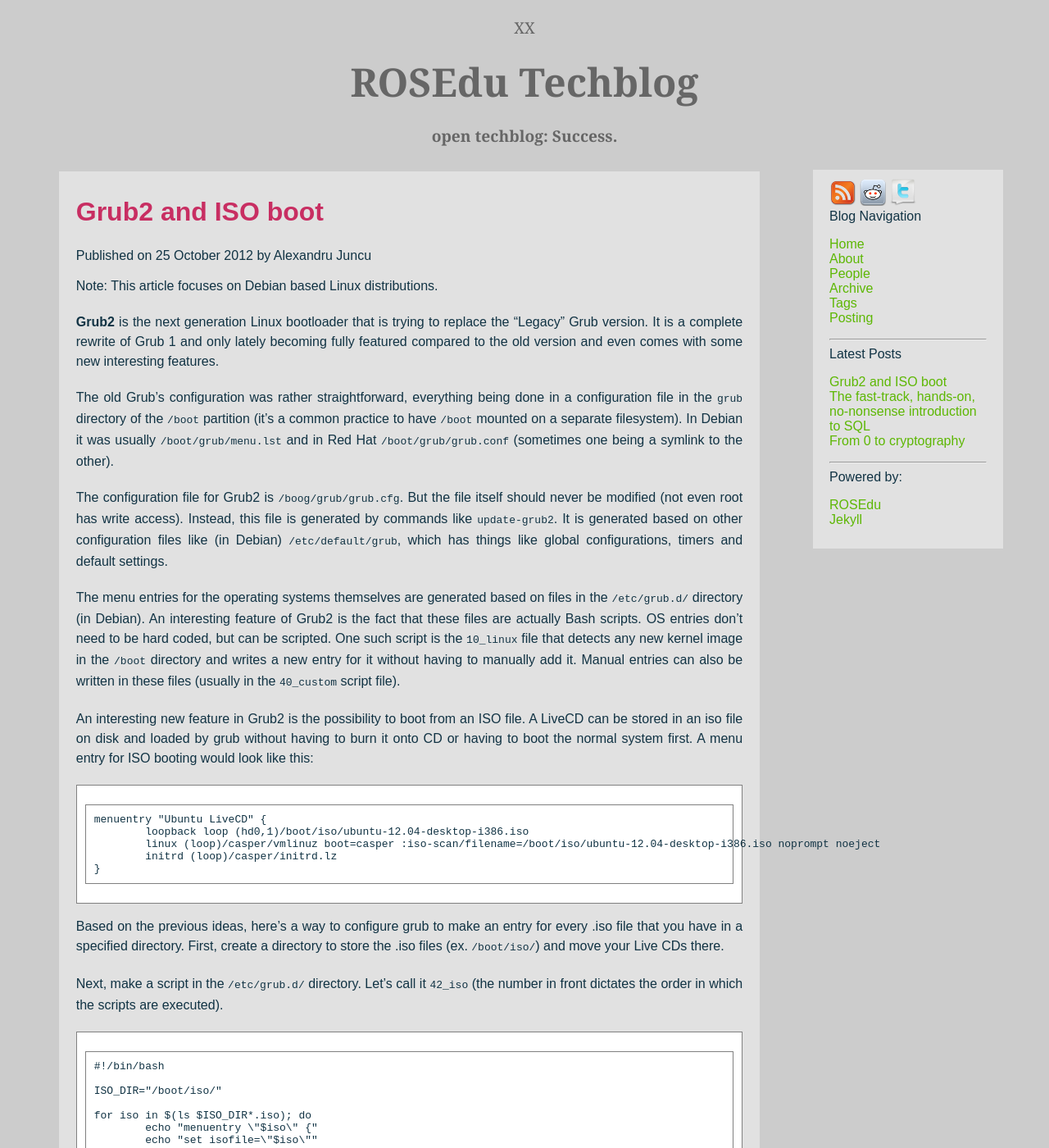
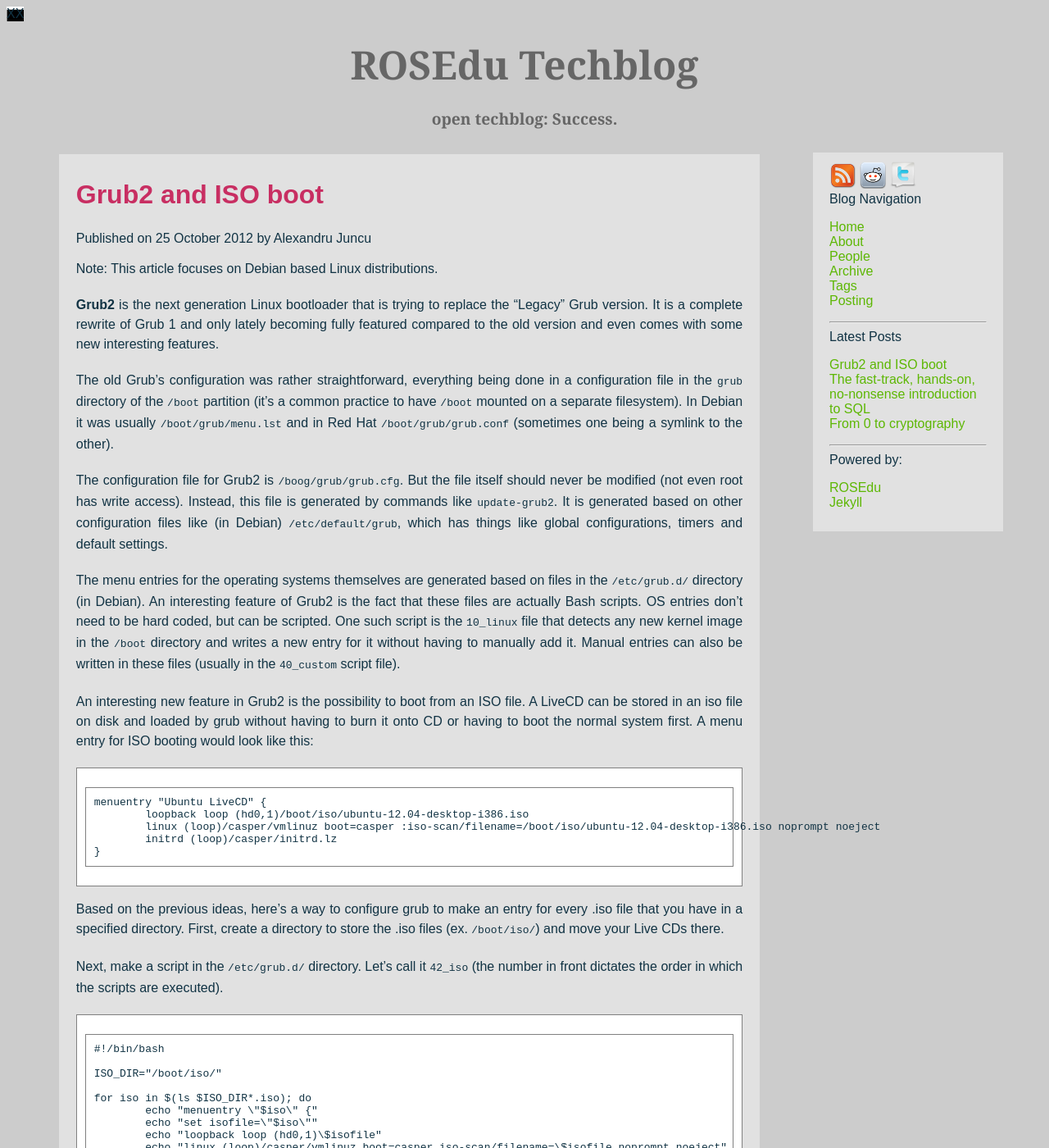
Before and after one commit to rosedu/techblog, a Jekyll site: the page built from index.html, in a window 1280 px wide and 1400 px high. Shown: the whole window at 82% size. Built offline with Jekyll 4.4.1, drawn with Linux system fonts in a browser that asks for light colours; comment, search, counter and statistics services are not loaded.

Commit message:
Second attempt. With image this time.

```diff
--- a/css/styles.css
+++ b/css/styles.css
@@ -18,11 +18,8 @@
 }
 
 div#site_img {
-	color: #666;
-	text-align: center;
-	margin: 20px 0;
-	font-size: 1.2em;
-	font-family: Georgia, "Times New Roman", serif;
+	background:url('../img/techblog.png') no-repeat;
+	display:inline-block;
 }
 
 #header h4 {
```
Also changed, not shown: img/techblog.png (added).
